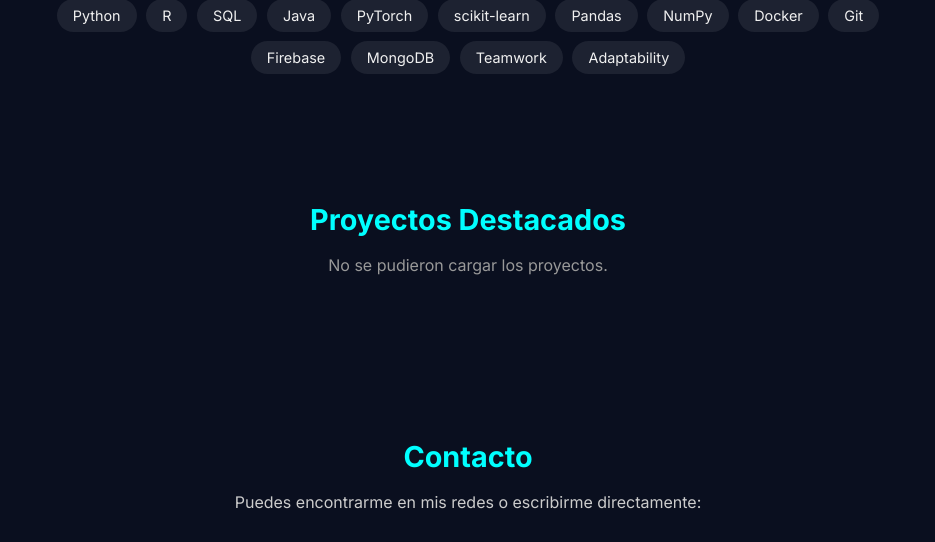
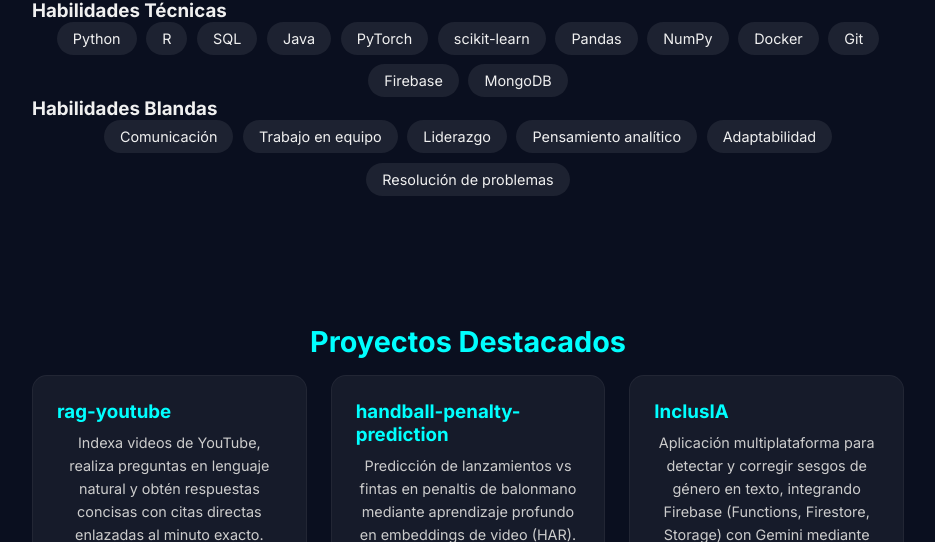
Before and after one commit to alebola/alebola.github.io, a plain HTML site: page index.html in a window 1280 px wide. Shown: the part 1260-1802 px from the top of the page, without its empty margins (172-1107 px from the left). Drawn offline with Linux system fonts and the light colour scheme; no server answers.

Commit message:
modificacion proyectos

```diff
--- a/index.html
+++ b/index.html
@@ -71,10 +71,22 @@
   <!-- ===== SKILLS ===== -->
   <section id="skills" class="section">
     <h2 data-key="skills-title">Habilidades</h2>
-    <div class="skills">
-      <span>Python</span><span>R</span><span>SQL</span><span>Java</span><span>PyTorch</span>
-      <span>scikit-learn</span><span>Pandas</span><span>NumPy</span><span>Docker</span>
-      <span>Git</span><span>Firebase</span><span>MongoDB</span><span>Teamwork</span><span>Adaptability</span>
+    <div class="skills-grid">
+      <div class="skills-col">
+        <h3 data-key="tech-skills-title">Habilidades Técnicas</h3>
+        <div class="skills">
+          <span>Python</span><span>R</span><span>SQL</span><span>Java</span><span>PyTorch</span>
+          <span>scikit-learn</span><span>Pandas</span><span>NumPy</span><span>Docker</span>
+          <span>Git</span><span>Firebase</span><span>MongoDB</span>
+        </div>
+      </div>
+      <div class="skills-col">
+        <h3 data-key="soft-skills-title">Habilidades Blandas</h3>
+        <div class="skills">
+          <span>Comunicación</span><span>Trabajo en equipo</span><span>Liderazgo</span>
+          <span>Pensamiento analítico</span><span>Adaptabilidad</span><span>Resolución de problemas</span>
+        </div>
+      </div>
     </div>
   </section>
 
@@ -95,7 +107,6 @@
     </div>
   </section>
 
-  <!-- ===== FOOTER ===== -->
   <footer class="footer">© 2025 Alejandro Bolaños García</footer>
 
   <script src="script.js"></script>
--- a/script.js
+++ b/script.js
@@ -12,6 +12,8 @@
     "about-desc":
       "Soy graduado en Ciencia e Ingeniería de Datos, apasionado por la inteligencia artificial, el aprendizaje automático y las soluciones basadas en datos. Busco aplicar mis conocimientos en entornos reales y seguir creciendo profesionalmente.",
     "skills-title": "Habilidades",
+    "tech-skills-title": "Habilidades Técnicas",
+    "soft-skills-title": "Habilidades Blandas",
     "projects-title": "Proyectos Destacados",
     "contact-title": "Contacto",
     "contact-text": "Puedes encontrarme en mis redes o escribirme directamente:"
@@ -28,12 +30,15 @@
     "about-desc":
       "I am a Data Science and Engineering graduate passionate about artificial intelligence, machine learning, and data-driven solutions. I aim to apply my skills in real-world settings while continuing to grow professionally.",
     "skills-title": "Skills",
+    "tech-skills-title": "Technical Skills",
+    "soft-skills-title": "Soft Skills",
     "projects-title": "Featured Projects",
     "contact-title": "Contact",
     "contact-text": "You can find me on my social networks or write to me directly:"
   }
 };
 
+// Función de cambio de idioma
 function switchLanguage(lang) {
   document.querySelectorAll("[data-key]").forEach((el) => {
     const key = el.getAttribute("data-key");
@@ -41,6 +46,7 @@
       el.textContent = translations[lang][key];
     }
   });
+  renderProjects(lang);
 }
 
 document.getElementById("es-btn").addEventListener("click", () => switchLanguage("es"));
@@ -68,11 +74,10 @@
 
 function animateParticles() {
   ctx.clearRect(0, 0, canvas.width, canvas.height);
-  ctx.fillStyle = "white";
+  ctx.fillStyle = "rgba(255,255,255,0.8)";
   particlesArray.forEach((p) => {
     p.x += p.speedX;
     p.y += p.speedY;
-
     if (p.x < 0 || p.x > canvas.width) p.speedX *= -1;
     if (p.y < 0 || p.y > canvas.height) p.speedY *= -1;
 
@@ -93,32 +98,76 @@
 resizeCanvas();
 animateParticles();
 
-/* === CARGA AUTOMÁTICA DE PROYECTOS GITHUB === */
-const username = "alebola";
-const projectContainer = document.getElementById("projects-grid");
+/* === PROYECTOS MANUALES (BILINGÜES) === */
+const projectsData = {
+  es: [
+    {
+      name: "rag-youtube",
+      desc: "Indexa videos de YouTube, realiza preguntas en lenguaje natural y obtén respuestas concisas con citas directas enlazadas al minuto exacto. Desarrollado con Streamlit, Pinecone y un pipeline RAG multilingüe.",
+    },
+    {
+      name: "handball-penalty-prediction",
+      desc: "Predicción de lanzamientos vs fintas en penaltis de balonmano mediante aprendizaje profundo en embeddings de video (HAR). Incluye preprocesamiento, modelos secuenciales (LSTM, GRU, TCN, Transformer) y un script final con el mejor modelo Transformer + SMOTE.",
+    },
+    {
+      name: "InclusIA",
+      desc: "Aplicación multiplataforma para detectar y corregir sesgos de género en texto, integrando Firebase (Functions, Firestore, Storage) con Gemini mediante Firebase Extensions.",
+    },
+    {
+      name: "nba-player-stats-analysis",
+      desc: "Análisis exploratorio de estadísticas de jugadores de la NBA (temporada 2021–2022) con R. Incluye procesamiento de datos, visualizaciones avanzadas (barras, histogramas, gráficos de radar) e insights de analítica deportiva.",
+    },
+    {
+      name: "PLN-Practicas",
+      desc: "Colección de prácticas de Procesamiento del Lenguaje Natural (PLN) sobre representación de texto (BoW, TF-IDF), clasificación de texto, embeddings (GloVe), modelos seq2seq con atención y transformers con self-attention. Implementado en Python con PyTorch, torchtext, spaCy y FastText.",
+    },
+    {
+      name: "f1-weather-rec-system",
+      desc: "Proyecto full-stack combinando Java (procesamiento + MongoDB) y Python (Flask API + cliente PyQt) para analizar datos de carreras de F1 con condiciones climáticas. Incluye integraciones, consultas y visualizaciones sobre rendimiento en diferentes climas.",
+    },
+  ],
+  en: [
+    {
+      name: "rag-youtube",
+      desc: "Index YouTube videos, ask natural language questions, and get concise answers with direct citations linked to the exact minute. Built with Streamlit, Pinecone, and a multilingual RAG pipeline.",
+    },
+    {
+      name: "handball-penalty-prediction",
+      desc: "Prediction of shots vs feints in handball penalty kicks using deep learning on video embeddings (HAR). Includes preprocessing, multiple sequence models (LSTM, GRU, TCN, Transformer) and a final script with the best-performing Transformer + SMOTE approach.",
+    },
+    {
+      name: "InclusIA",
+      desc: "Cross-platform app to detect and correct gender bias in text, integrating Firebase (Functions, Firestore, Storage) with Gemini via Firebase Extensions.",
+    },
+    {
+      name: "nba-player-stats-analysis",
+      desc: "Exploratory analysis of NBA player statistics (2021–2022 season) using R. Includes data wrangling, advanced visualizations (bar plots, histograms, radar charts), and sports analytics insights.",
+    },
+    {
+      name: "PLN-Practicas",
+      desc: "Collection of Natural Language Processing (NLP) assignments covering text representation (BoW, TF-IDF), text classification, word embeddings (GloVe), seq2seq models with attention, and transformer-based self-attention with masking. Implemented in Python with PyTorch, torchtext, spaCy, and FastText.",
+    },
+    {
+      name: "f1-weather-rec-system",
+      desc: "Full-stack project combining Java (data processing + MongoDB) and Python (Flask API + PyQt client) to analyze Formula 1 race data with weather conditions. Includes integrations, queries, and visualizations for race performance under different climates.",
+    },
+  ],
+};
 
-async function fetchPinnedRepos() {
-  try {
-    const response = await fetch(`https://gh-pinned-repos.egoist.dev/?username=${username}`);
-    const repos = await response.json();
-
-    repos.forEach((repo) => {
-      const card = document.createElement("div");
-      card.classList.add("project-card");
-
-      card.innerHTML = `
-        <h3>${repo.repo}</h3>
-        <p>${repo.description || "Sin descripción"}</p>
-        <a href="https://github.com/${username}/${repo.repo}" target="_blank">Ver en GitHub →</a>
-      `;
-
-      projectContainer.appendChild(card);
-    });
-  } catch (error) {
-    console.error("Error al cargar los repositorios:", error);
-    projectContainer.innerHTML =
-      "<p style='text-align:center;color:#999;'>No se pudieron cargar los proyectos.</p>";
-  }
+// Renderizar proyectos
+function renderProjects(lang = "es") {
+  const container = document.getElementById("projects-grid");
+  container.innerHTML = "";
+  projectsData[lang].forEach((p) => {
+    const card = document.createElement("div");
+    card.className = "project-card";
+    card.innerHTML = `
+      <h3>${p.name}</h3>
+      <p>${p.desc}</p>
+      <a href="https://github.com/alebola/${p.name}" target="_blank">Ver en GitHub →</a>
+    `;
+    container.appendChild(card);
+  });
 }
 
-fetchPinnedRepos();
+renderProjects("es");
```
